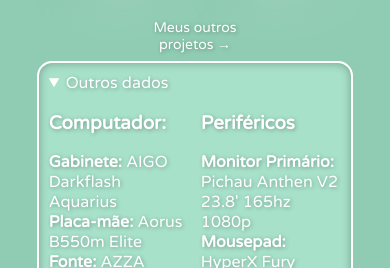
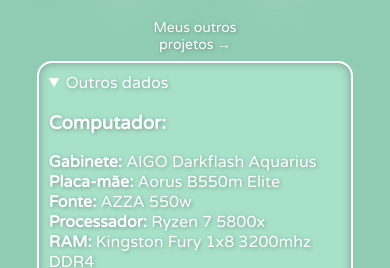
Before and after one commit to YTUltra/LinktreeDoUltra, a plain HTML site: page index.html in a window 390 px wide. Both pictures are taken after a click on the heading "Outros dados". Shown: the part 576-844 px from the top of the page. Drawn offline with Linux system fonts and the light colour scheme.

Commit message:
Melhor visualização mobile

```diff
--- a/index.html
+++ b/index.html
@@ -57,8 +57,8 @@
     <button style="color: white; font-size: 14px; margin: auto; margin-top: 15px; margin-bottom: 15px;"><a href="projetos.html">Meus outros projetos &#8594;</a></button>
     <details>
         <summary>Outros dados</summary>
-        <div style="display: flex; justify-content: space-between;">
-        <div style="width: 48%;">
+        <div class="dados">
+        <div>
         <h3> Computador: </h3>
         <b> Gabinete: </b> AIGO Darkflash Aquarius <br>
         <b> Placa-mãe: </b> Aorus B550m Elite <br>
@@ -70,7 +70,7 @@
         <b> SSD: </b> Pichau Gaming 512gb <br>
                Mancer 480gb <br>
         </div>
-        <div style="width: 48%;">
+        <div>
         <h3> Periféricos </h3>
         <b> Monitor Primário: </b> Pichau Anthen V2 23.8' 165hz 1080p <br>
         <b> Mousepad: </b> HyperX Fury Control G <br>
@@ -80,8 +80,8 @@
         <b> VR: </b> Meta Quest 2 <br>
         </div>
         </div>
-        <div style="display: flex; justify-content: space-between;">
-        <div style="width: 48%;">
+        <div class="dados">
+        <div>
         <h3> Top 10 Jogos: </h3>
         <b>1 • </b> Minecraft <br>
         <b>2 • </b> Cyberpunk 2077 <br>
@@ -94,7 +94,7 @@
         <b>9 • </b> Roblox ⁽ᴾʰᵃⁿᵗᵒᵐ ᶠᵒʳᶜᵉˢ⁾ <br>
         <b>10 • </b> Doom ⁽ᵗᵒᵈᵒˢ⁾ <br>
         </div>
-        <div style="width: 48%;">
+        <div>
         <h3> Top 10 Jogos VR: </h3>
         <b>1 • </b> Beat Saber <br>
         <b>2 • </b> VRChat <br>
--- a/styles.css
+++ b/styles.css
@@ -135,3 +135,16 @@ details{
         width: 80%;
     }
 }
+.dados{
+    display: flex;
+    justify-content: space-between;
+    @media only screen and (max-width: 800px) {
+        flex-direction: column;
+    }
+}
+.dados div{
+    width: 48%;
+    @media only screen and (max-width: 800px) {
+        width: 100%;
+    }
+}
```
